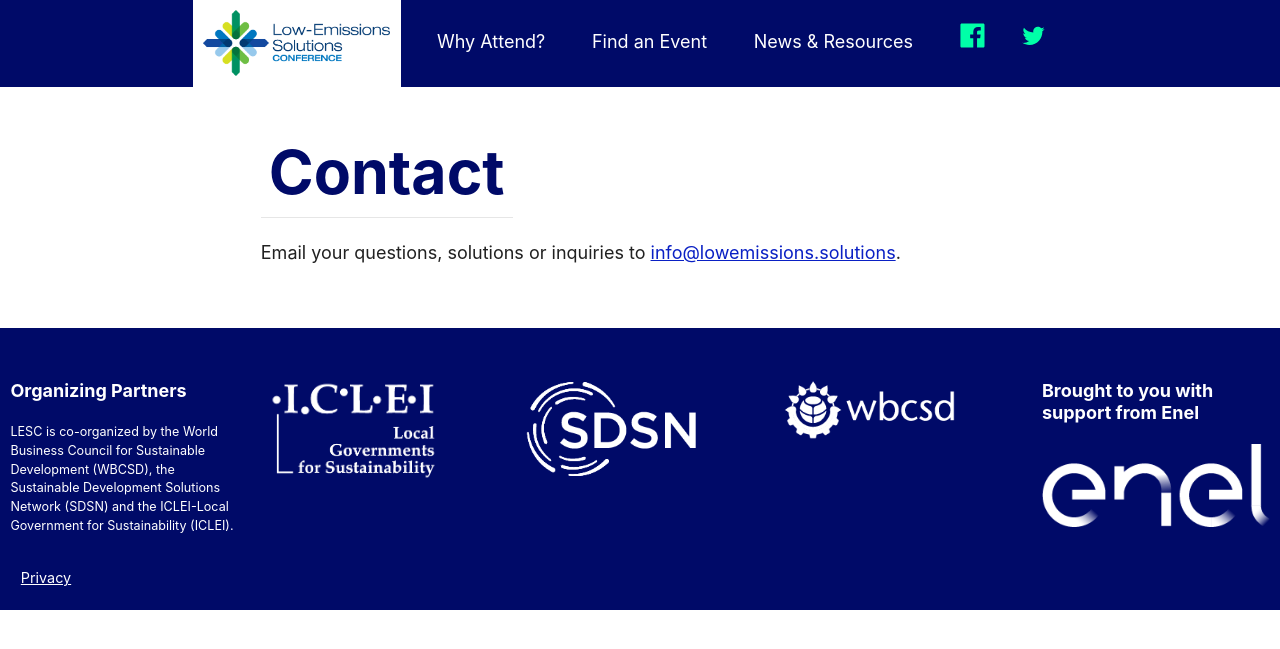
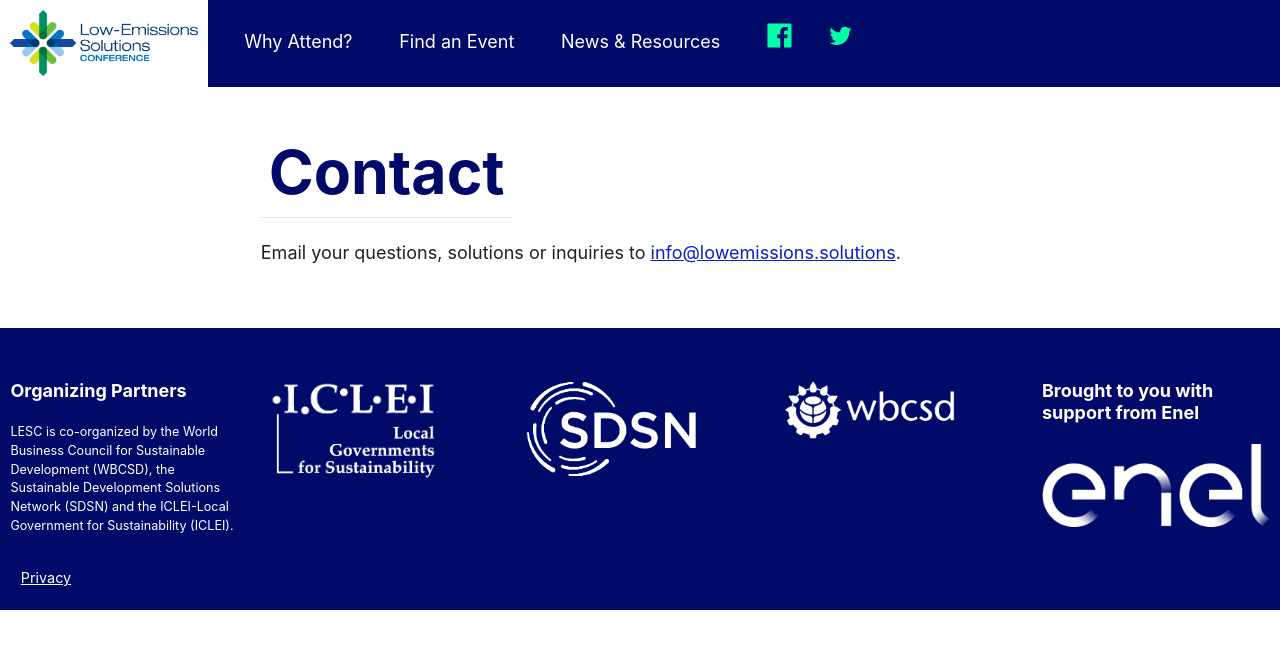
Before and after one commit to ryanswaney/lesc-jekyll, a Jekyll site: the page built from contact.markdown, in a window 1280 px wide. Shown: the top 649 px of the page. Built offline with Jekyll 4.4.1, drawn with Linux system fonts in a browser that asks for light colours; nearby versions of some CDN libraries; some web fonts are replaced.

Commit message:
Update _navigation.scss

```diff
--- a/assets/_sass/_navigation.scss
+++ b/assets/_sass/_navigation.scss
@@ -9,6 +9,7 @@
   background-color: $primary;
   position: relative;
   margin: 0 auto;
+  max-width: $content-width * 2;
 }
 .site-nav {
   //padding: $spacing-unit / 2;
@@ -19,6 +20,7 @@
   text-align: center;
 
   @include media-query($on-laptop) {
+    text-align: left;
   }
 }
 
```
